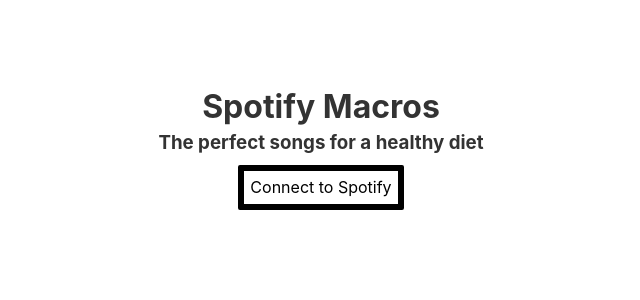
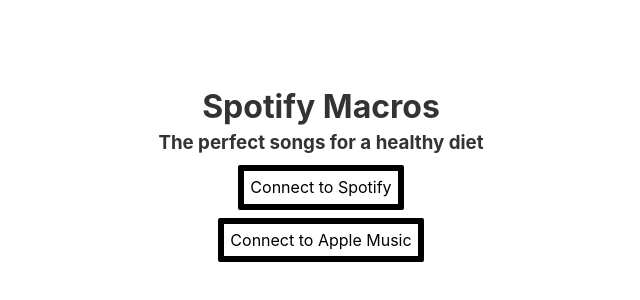
Before and after one commit to jfrain99/nutrition-spotify, a Svelte app: page / in a window 1280 px wide. Shown: the part 184-484 px from the top of the page, without its empty margins (319-959 px from the left). Built offline with nearby package versions, Linux system fonts and the light colour scheme.

Commit message:
mess with emily

```diff
--- a/src/App.svelte
+++ b/src/App.svelte
@@ -23,6 +23,9 @@
     window.location.href = url;
   }
 
+  function fEmily() {
+    window.alert("Fuck you Emily!")
+  }
   function getCode() {
     return new URLSearchParams(window.location.search).get('code')
   }
@@ -153,6 +156,7 @@
     <h3 style="margin: 0px; margin-bottom:7px">The perfect songs for a healthy diet</h3>
 
   <button on:click={getAuthorization}>{access_token ? "Logged in" : "Connect to Spotify"}</button>
+  <button on:click={fEmily}>Connect to Apple Music</button>
   </div>
   {#if access_token}
   <div style="display: flex;flex-direction: column;align-items: center;">
```
